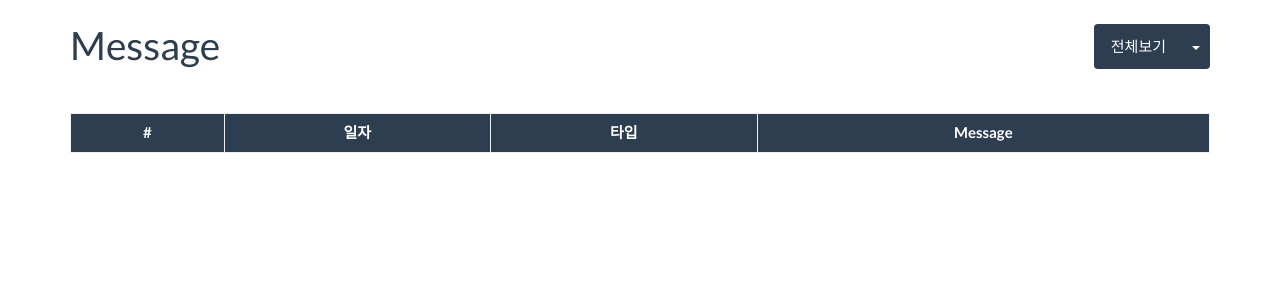
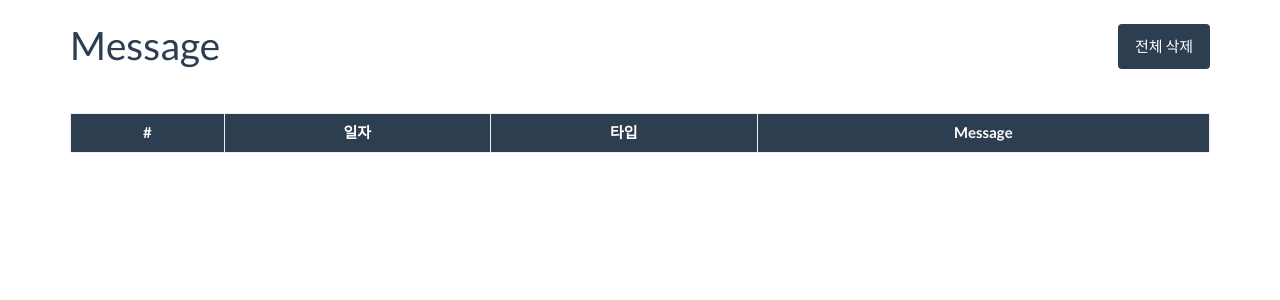
Before and after one commit to star16m/toapp, a Spring app: page /message in a window 1280 px wide. Shown: the part 60-360 px from the top of the page. Run offline with Thymeleaf, Linux system fonts and the light colour scheme; the template is opened without the code that fills it, so the values that code supplies are empty.

Commit message:
add delete method for message

```diff
--- a/src/main/java/star16m/utils/toapp/commons/MessageController.java
+++ b/src/main/java/star16m/utils/toapp/commons/MessageController.java
@@ -6,6 +6,7 @@ import java.util.Map;
 import org.springframework.beans.factory.annotation.Autowired;
 import org.springframework.stereotype.Controller;
 import org.springframework.web.bind.annotation.GetMapping;
+import org.springframework.web.bind.annotation.PostMapping;
 import org.springframework.web.bind.annotation.RequestMapping;
 
 @Controller
@@ -19,4 +20,9 @@ public class MessageController {
 		model.put("messages", messageList);
 		return "message";
 	}
+	@PostMapping("delete")
+	public String delete() {
+		messageRepository.deleteAll();
+		return "redirect:/message";
+	}
 }
--- a/src/main/resources/templates/message.html
+++ b/src/main/resources/templates/message.html
@@ -14,18 +14,9 @@
    	<div class="page-header">
    		<h1 class="inline-h1">Message</h1>
 		<div class="btn-group pull-right">
-			<a class="btn btn-primary" th:href="@{'/torrent/'+${currentKeyword}}" th:text="${#strings.defaultString(currentKeyword, '전체보기')}">전체보기</a>
-			<a class="btn btn-primary dropdown-toggle dropdown-toggle-split" data-toggle="dropdown" aria-haspopup="true" aria-expanded="false">
-				<span class="caret"></span>
-			</a>
-			<ul class="dropdown-menu" aria-labelledby="dropdownMenu">
-				<li ><a th:href="@{'/torrent/'}" >전체보기</a></li>
-				<li role="separator" class="divider"></li>
-				<li ><a th:href="@{'/torrent?lastDays=2'}" >최근2일</a></li>
-				<li ><a th:href="@{'/torrent?lastDays=7'}" >최근7일</a></li>
-				<li role="separator" class="divider"></li>
-			    <li th:each="keyword : ${keywords}"><a th:href="@{'/torrent/' + ${keyword.keyword}}" th:text="${keyword.keyword}">Torrent</a></li>
-	  		</ul>
+			<form action="/message/delete" method="post">
+				<a class="btn btn-primary" href="#" onclick="this.parentNode.submit();">전체 삭제</a>
+			</form>
 		</div>
   	</div>
 </section>
```
